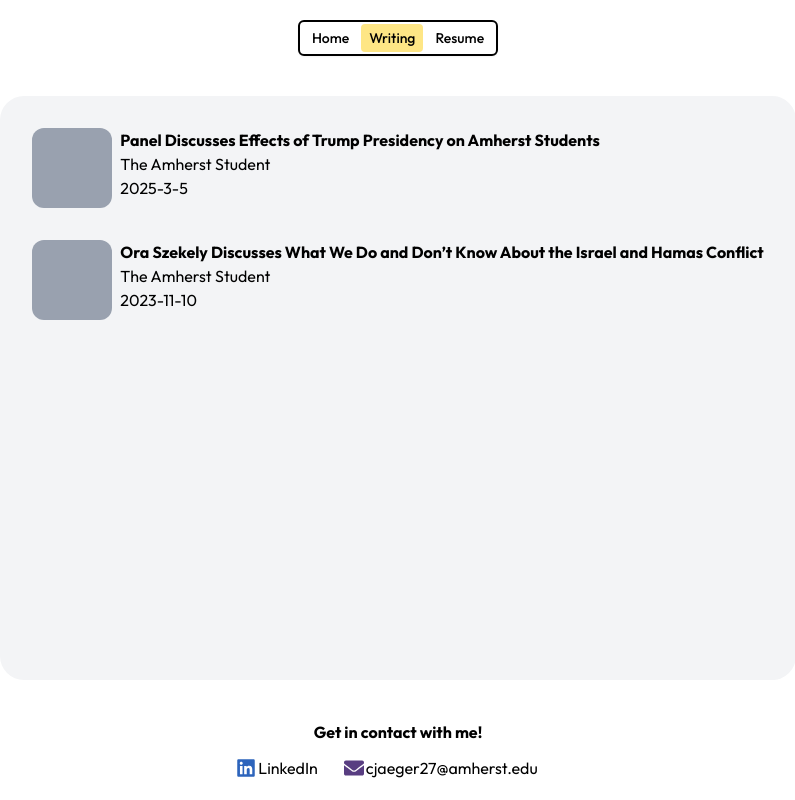
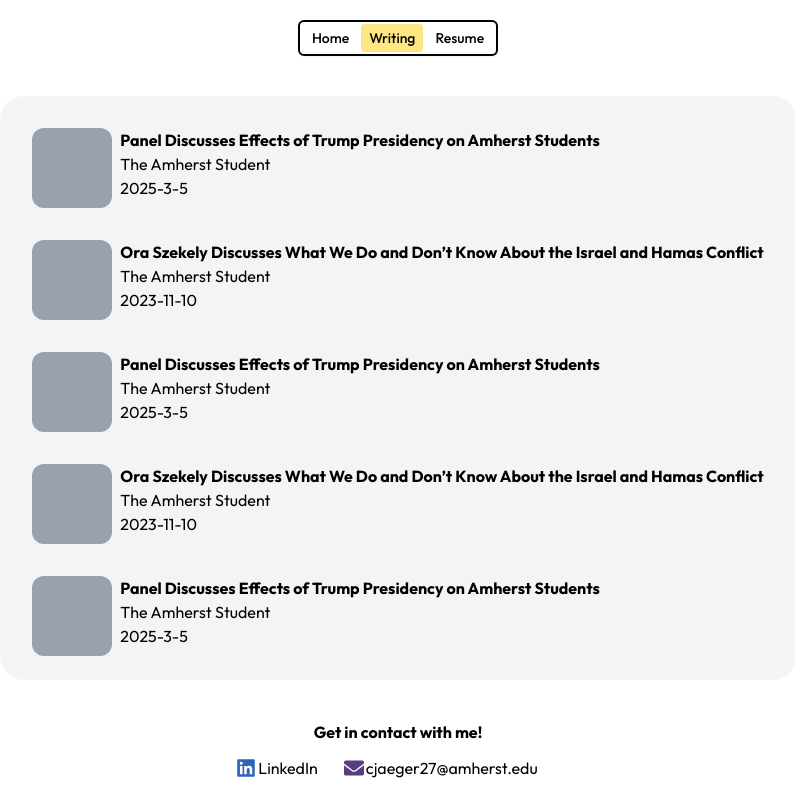
Before and after one commit to ivanbetancxurt/chanelle-personal-website, a Next.js app: page /writing in a window 1280 px wide. Shown: the whole page, without its empty margins (242-1037 px from the left). Built offline with nearby package versions, Linux system fonts and the light colour scheme.

Commit message:
Fix ArticleList positioning and sizing

```diff
--- a/app/layout.tsx
+++ b/app/layout.tsx
@@ -22,11 +22,11 @@ export default function RootLayout({
 }>) {
     return (
         <html lang='en' className={outfit.className}>
-            <body className='flex flex-col min-h-screen'>
+            <body className='flex flex-col h-screen'>
                 <header className='flex justify-center pt-5 h-auto '>
                     <NavBar />
                 </header>
-                <main className='flex flex-1 py-10 px-15'>
+                <main className='flex flex-1 h-full py-10 px-15'>
                     {children}
                 </main>
                 <footer className='flex justify-center w-full h-auto'>
--- a/app/page.tsx
+++ b/app/page.tsx
@@ -15,6 +15,7 @@ export default function Home() {
                         </p>
                     </div>
                 </div>
+
                 <div className='lg:flex lg:flex-col lg:flex-1 hidden items-center gap-12'>
                     <section className='flex flex-col items-center'>
                         <p className='text-2xl h-auto font-bold'>
@@ -29,6 +30,7 @@ export default function Home() {
                             </a>
                         </div>
                     </section>
+
                     <section className='flex flex-col w-full items-center'>
                         <p className='text-2xl h-auto font-bold'>
                             Experience
--- a/app/writing/page.tsx
+++ b/app/writing/page.tsx
@@ -4,12 +4,13 @@ import articles from '@/articles.json';
 export default function Writing() {
     return (
         <>
-            <div className='flex w-full justify-center'>
-                <ArticleList articles={articles} />
+            <div className='relative flex flex-col w-full flex-1 items-center overflow-hidden h-full'>
+                <div className='absolute top-0 bottom-0'>
+                    <ArticleList articles={articles} />
+                </div>
+
             </div>
-
             {/* add absolutely positioned filtering component */}
-
         </>
     );
 }
--- a/articles.json
+++ b/articles.json
@@ -1,4 +1,40 @@
 [
+    {
+        "title": "Panel Discusses Effects of Trump Presidency on Amherst Students",
+        "link": "https://amherststudent.com/article/panel-discusses-effects-of-trump-presidency-on-amherst-students/",
+        "publication": "The Amherst Student",
+        "date": "2025-3-5"
+    },
+    {
+        "title": "Ora Szekely Discusses What We Do and Don’t Know About the Israel and Hamas Conflict",
+        "link": "https://amherststudent.com/article/ora-szekely-discusses-what-we-know-and-dont-know-about-the-israel-and-hamas-conflict/",
+        "publication": "The Amherst Student",
+        "date": "2023-11-10"
+    },
+    {
+        "title": "Panel Discusses Effects of Trump Presidency on Amherst Students",
+        "link": "https://amherststudent.com/article/panel-discusses-effects-of-trump-presidency-on-amherst-students/",
+        "publication": "The Amherst Student",
+        "date": "2025-3-5"
+    },
+    {
+        "title": "Ora Szekely Discusses What We Do and Don’t Know About the Israel and Hamas Conflict",
+        "link": "https://amherststudent.com/article/ora-szekely-discusses-what-we-know-and-dont-know-about-the-israel-and-hamas-conflict/",
+        "publication": "The Amherst Student",
+        "date": "2023-11-10"
+    },
+    {
+        "title": "Panel Discusses Effects of Trump Presidency on Amherst Students",
+        "link": "https://amherststudent.com/article/panel-discusses-effects-of-trump-presidency-on-amherst-students/",
+        "publication": "The Amherst Student",
+        "date": "2025-3-5"
+    },
+    {
+        "title": "Ora Szekely Discusses What We Do and Don’t Know About the Israel and Hamas Conflict",
+        "link": "https://amherststudent.com/article/ora-szekely-discusses-what-we-know-and-dont-know-about-the-israel-and-hamas-conflict/",
+        "publication": "The Amherst Student",
+        "date": "2023-11-10"
+    },
     {
         "title": "Panel Discusses Effects of Trump Presidency on Amherst Students",
         "link": "https://amherststudent.com/article/panel-discusses-effects-of-trump-presidency-on-amherst-students/",
--- a/components/ArticleList.tsx
+++ b/components/ArticleList.tsx
@@ -7,12 +7,10 @@ interface ArticleListProps {
 
 export default function ArticleList({ articles }: ArticleListProps) {
     return (
-        <>
-            <div className='bg-gray-100 flex flex-col rounded-3xl p-5 gap-2'>
-                {articles.map((article, i) => (
-                    <Article article={article} key={i} />
-                ))}
-            </div>
-        </>
+        <div className='bg-gray-100 flex flex-col w-auto rounded-3xl p-5 gap-2 overflow-y-auto max-h-full h-full'>
+            {articles.map((article, i) => (
+                <Article article={article} key={i} />
+            ))}
+        </div>
     );
 }
```
